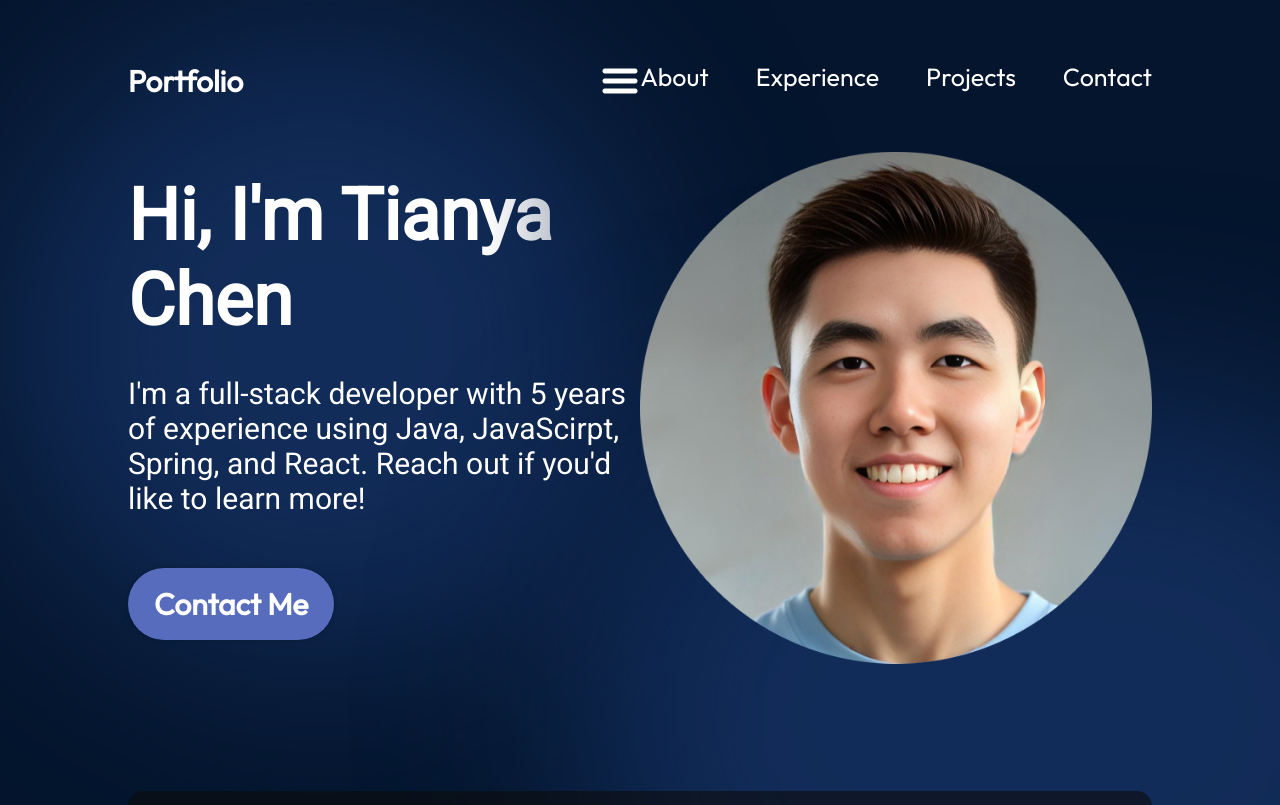
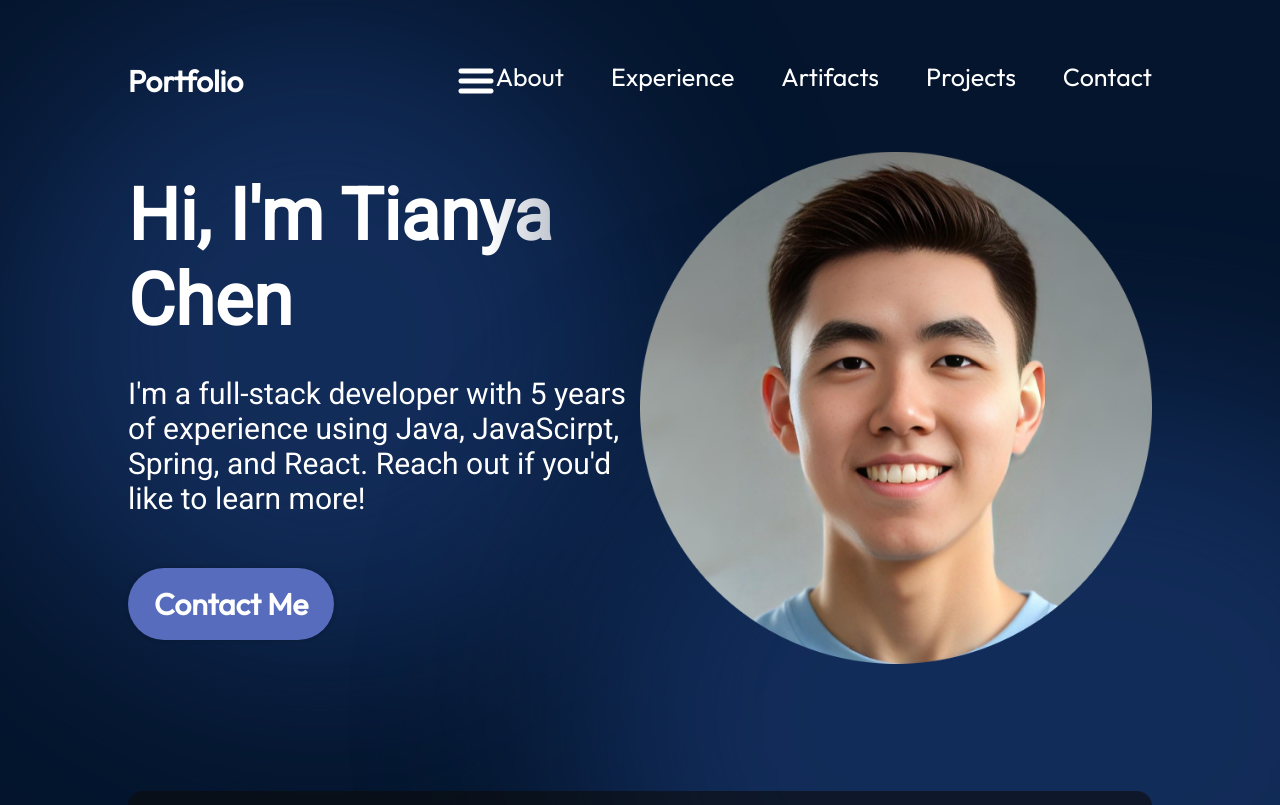
Before and after one commit to tianyachen/portfolio, a React (Vite) app: page / in a window 1280 px wide. Shown: the top 805 px of the page. Built offline with nearby package versions, Linux system fonts and the light colour scheme.

Commit message:
add artifacts to the navigation bar and href to its section when clicking.

```diff
--- a/src/components/Navbar/Navbar.jsx
+++ b/src/components/Navbar/Navbar.jsx
@@ -33,8 +33,11 @@ const Navbar = () => {
             <a href="#experience">Experience</a>
           </li>
           <li>
+            <a href="#artifacts">Artifacts</a>
+          </li>
+          <li>
             <a href="#projects">Projects</a>
-          </li>{" "}
+          </li>
           <li>
             <a href="#contact">Contact</a>
           </li>
```
